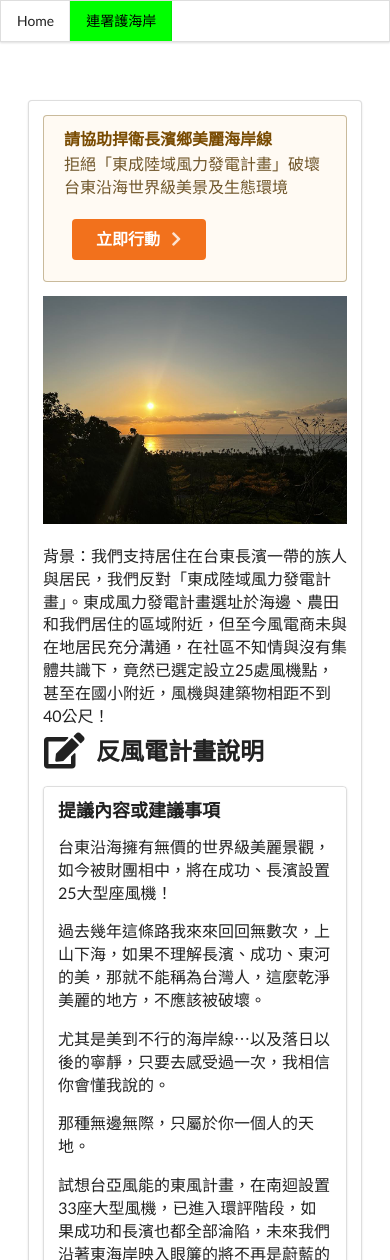
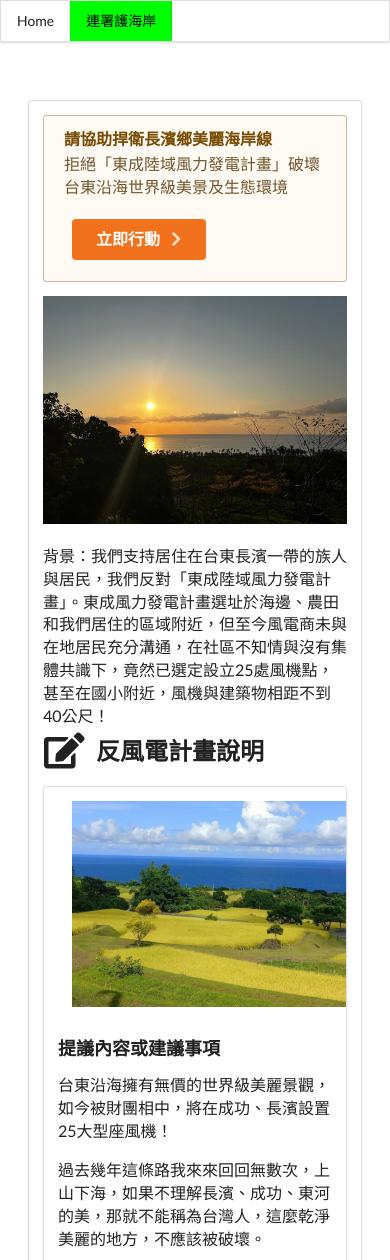
Before and after one commit to legoodday/happyhandsteam, a Vue app: page /#/action in a window 390 px wide. Shown: the top 1260 px of the page. Built offline with nearby package versions, Linux system fonts and the light colour scheme.

Commit message:
Update ActionView.vue

```diff
--- a/src/views/ActionView.vue
+++ b/src/views/ActionView.vue
@@ -22,6 +22,7 @@ main.ui.segment.container
 
   .ui.segments
     .ui.segment
+      img.sight.right.clickable(src="../assets/sight00.jpeg" @click="showFullImage")
       h3.ui.header 提議內容或建議事項
       p 台東沿海擁有無價的世界級美麗景觀，如今被財團相中，將在成功、長濱設置25大型座風機！
       p 過去幾年這條路我來來回回無數次，上山下海，如果不理解長濱、成功、東河的美，那就不能稱為台灣人，這麼乾淨美麗的地方，不應該被破壞。
@@ -293,6 +294,12 @@ h4.ui.header, p {
   margin-right: 1em;
 }
 
+.sight.right {
+  float: right;
+  margin-left: 1em;
+  margin-right: 0;
+}
+
 .sight:hover {
   opacity: 0.8;
   transition: opacity 0.3s ease;
@@ -301,7 +308,7 @@ h4.ui.header, p {
 @media (max-width: 768px) {
   .sight {
     width: 100%;
-    float: none;
+    float: none !important;
     margin-right: 0;
   }
 }
```
